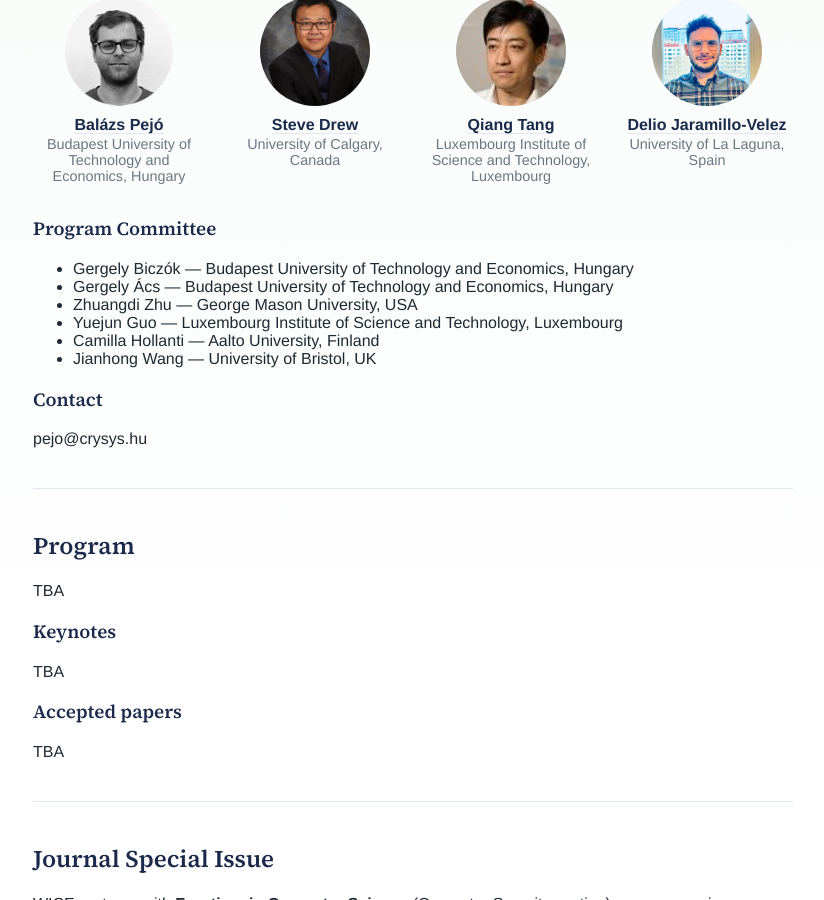
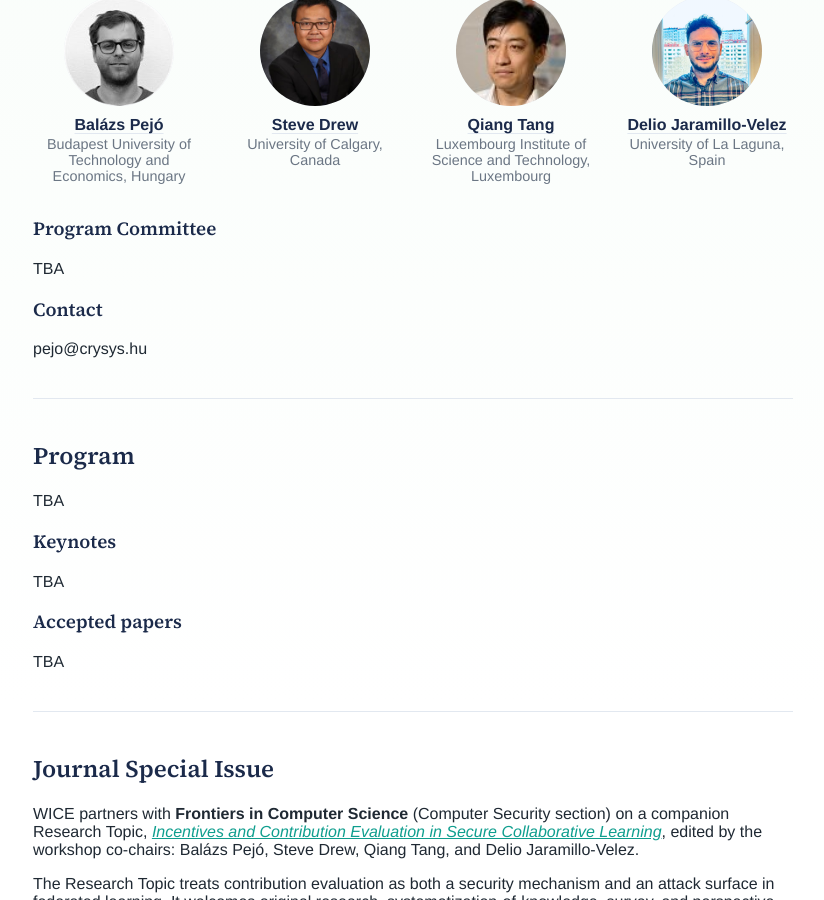
Before and after one commit to WICE-SaTML/WICE-SaTML.github.io, a Jekyll site: the page built from index.md, in a window 1280 px wide and 900 px high, scrolled down 2558 px. Shown: the whole window, without its empty margins (227-1051 px from the left). Built offline with Jekyll 4.4.1, drawn with Linux system fonts in a browser that asks for light colours; a script that is not in the unit is left out.

Commit message:
Update index.md

```diff
--- a/index.md
+++ b/index.md
@@ -170,14 +170,16 @@ All deadlines are 11:59 PM AoE (Anywhere on Earth).
 
 ### Program Committee
 
-<ul>
+TBA
+
+<!--<ul>
   <li>Gergely Biczók — Budapest University of Technology and Economics, Hungary</li>
   <li>Gergely Ács — Budapest University of Technology and Economics, Hungary</li>
   <li>Zhuangdi Zhu — George Mason University, USA</li>
   <li>Yuejun Guo — Luxembourg Institute of Science and Technology, Luxembourg</li>
   <li>Camilla Hollanti — Aalto University, Finland</li>
   <li>Jianhong Wang — University of Bristol, UK</li>
-</ul>
+</ul>-->
 
 ### Contact
 
```
